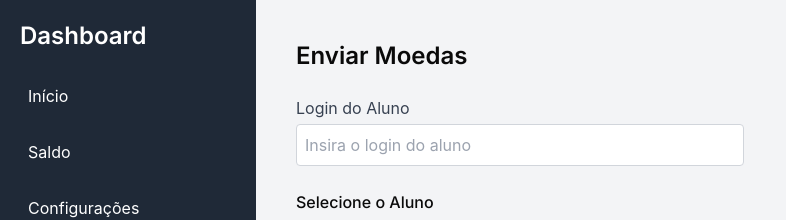
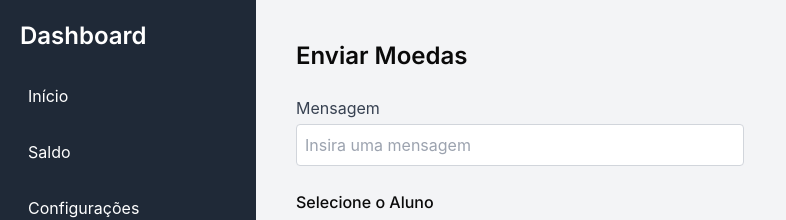
Before and after one commit to lucasxae/Coin-System, a React (Vite) app in the folder Implementação/coin-study/: page /envio-moedas in a window 1280 px wide. Shown: the top 220 px of the page, without its empty margins (0-786 px from the left). Built offline with nearby package versions, Linux system fonts and the light colour scheme; no server answers; sample sign-in values are in the browser's storage.

Commit message:
feat: termino envio de moedas e consulta de extrato

```diff
--- a/Implementação/coin-study/src/components/TransactionTable/TransactionTable.tsx
+++ b/Implementação/coin-study/src/components/TransactionTable/TransactionTable.tsx
@@ -1,5 +1,6 @@
 import axios from 'axios';
 import React, { useEffect, useState } from "react";
+//import { useRouter } from "next/router";
 import { useAuth } from "@/context/AuthContext";
 
 const apiUrlProf = 'http://localhost:8080/Extrato/professor?professorId=';
@@ -29,6 +30,8 @@ const TransactionTable = () => {
   const { user } = useAuth();
   const [transactions, setTransactions] = useState([]);
   const [loading, setLoading] = useState(true);
+  //const router = useRouter();
+
 
   useEffect(() => {
     const fetchData = async () => {
@@ -40,6 +43,7 @@ const TransactionTable = () => {
         } else {
           console.log("Carregando extrato do aluno com login:", user.email);
           data = await getExtratoAluno(user.email);
+         //router.push("/home");
         }
         console.log("Extrato carregado:", data);
         setTransactions(data);
--- a/Implementação/coin-study/src/pages/EnvioMoedas/EnvioMoedas.tsx
+++ b/Implementação/coin-study/src/pages/EnvioMoedas/EnvioMoedas.tsx
@@ -10,7 +10,8 @@ const EnvioMoedas = () => {
   const [newEnvio, setNewEnvio] = useState({
     loginAluno: '',
     loginProfessor: user?.email || '',
-    quantidadeMoedas: ''
+    quantidadeMoedas: '',
+    mensagem:''
   });
 
 const [alunos, setAlunos] = useState([]);
@@ -48,7 +49,7 @@ const fetchAlunos = async () => {
     try {
       await createEnvio(newEnvio);
       alert("Moedas enviadas com sucesso!");
-      setNewEnvio({ loginAluno: '', loginProfessor: user.email || '', quantidadeMoedas: '' });
+      setNewEnvio({ loginAluno: '', loginProfessor: user.email || '', quantidadeMoedas: '', mensagem:'' });
     } catch (error) {
       console.error("Erro ao enviar moedas:", error);
       alert("Ocorreu um erro ao enviar as moedas.");
@@ -68,16 +69,16 @@ const fetchAlunos = async () => {
             <form onSubmit={handleSubmit} className="space-y-6">
               <div>
                 <label htmlFor="loginAluno" className="block text-gray-700">
-                  Login do Aluno
+                  Mensagem
                 </label>
                 <input
                   type="text"
-                  id="loginAluno"
-                  name="loginAluno"
-                  value={newEnvio.loginAluno}
+                  id="mensagem"
+                  name="mensagem"
+                  value={newEnvio.mensagem}
                   onChange={handleInputChange}
                   className="w-full p-2 border border-gray-300 rounded mt-1"
-                  placeholder="Insira o login do aluno"
+                  placeholder="Insira uma mensagem"
                   required
                 />
               </div>
@@ -85,7 +86,7 @@ const fetchAlunos = async () => {
                                     <h3 className="font-medium">Selecione o Aluno</h3>
                                     <select
                                         value={newEnvio.loginAluno}
-                                        onChange={(e) => setNewEnvio({ ...newEnvio, loginAluno })}
+                                        onChange={(e) => setNewEnvio({ ...newEnvio, loginAluno: e.target.value })}
                                         className="w-full p-2 border rounded"
                                     >
                                         <option value="">Selecione um aluno</option>
```
